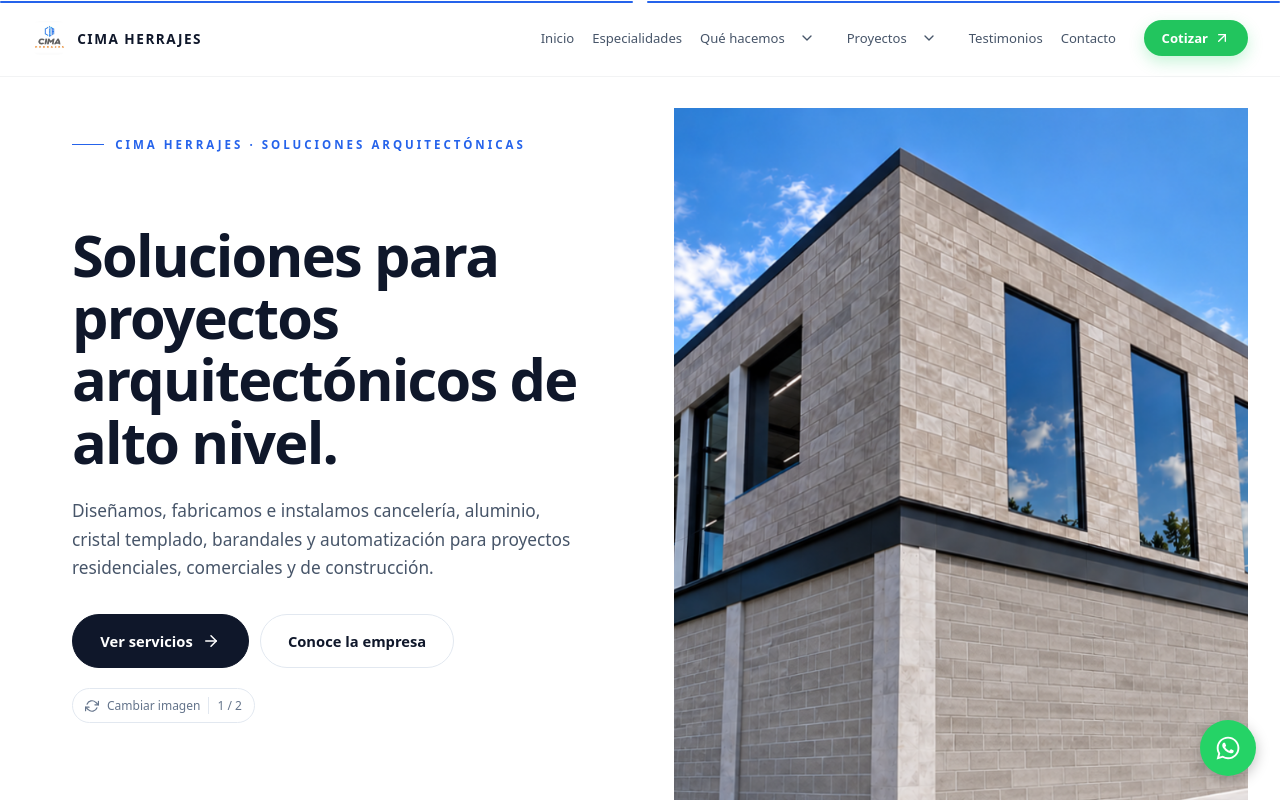
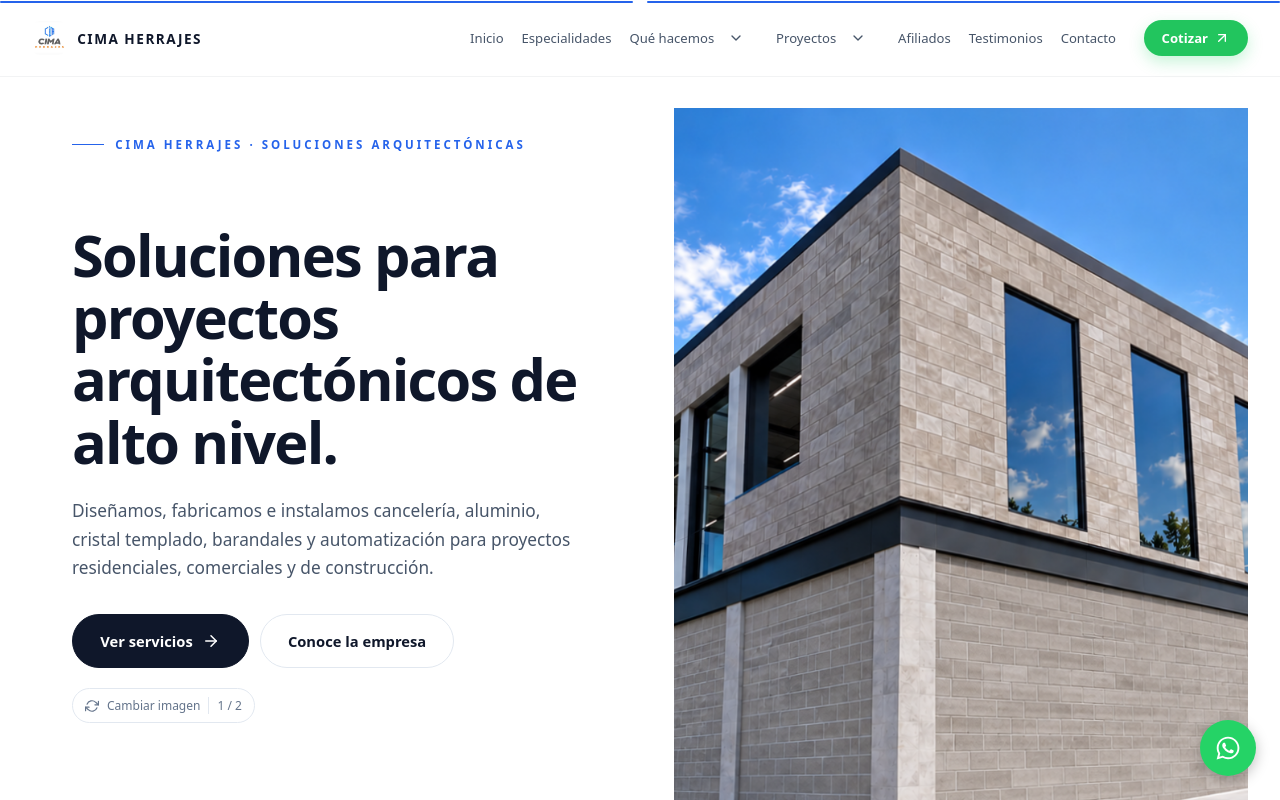
Before and after one commit to cristiangca/cima_herrajes, a React (Vite) app: page / in a window 1280 px wide. Shown: the top 800 px of the page. Built offline with nearby package versions, Linux system fonts and the light colour scheme.

Commit message:
esta es la base de los cambios con imagenes #8

```diff
--- a/src/pages/inicio/componentes/Encabezado.jsx
+++ b/src/pages/inicio/componentes/Encabezado.jsx
@@ -105,6 +105,7 @@ export default function Encabezado() {
               ['/servicios#proceso', 'Proceso de trabajo'],
               ['/servicios#como-trabajamos', 'Cómo trabajamos'],
               ['/servicios#valores', 'Garantía y valores'],
+
             ] },
             { id: 'proyectos', titulo: 'Proyectos', enlaces: [
               ['/#proyectos', 'Proyectos destacados'],
@@ -132,7 +133,7 @@ export default function Encabezado() {
             </div>
           ))}
         </div>
-        {/* <Link to="/afiliado" onClick={cerrarMenus}>Afiliados</Link> */}
+         <Link to="/afiliado" onClick={cerrarMenus}>Afiliados</Link>
         <Link to={location.pathname === '/proyectos' ? '/proyectos#referidos' : '/#referidos'} onClick={cerrarMenus}>Testimonios</Link>
         <Link to={location.pathname === '/proyectos' ? '/proyectos#contacto' : '/#contacto'} onClick={cerrarMenus}>Contacto</Link>
 
```
Also changed, not shown: src/assets/canceles-bano/1.png (added).
